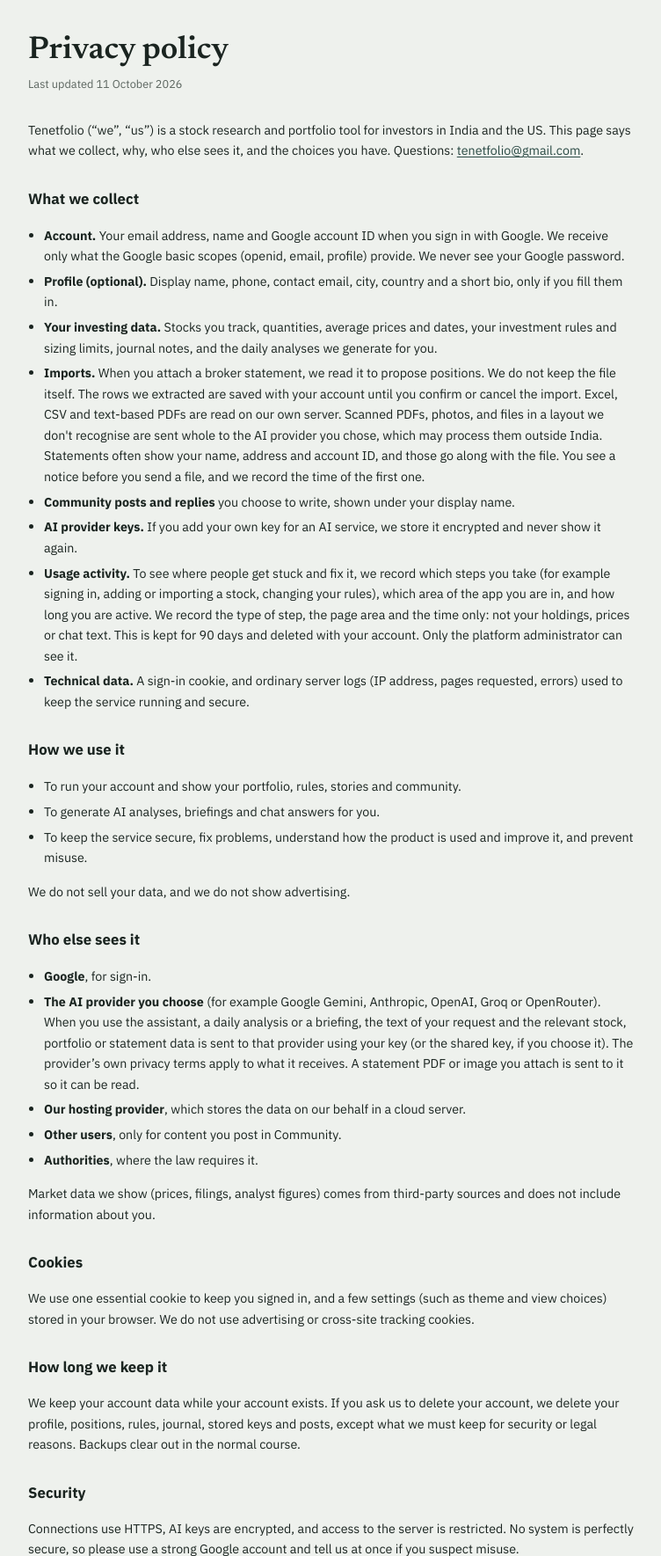
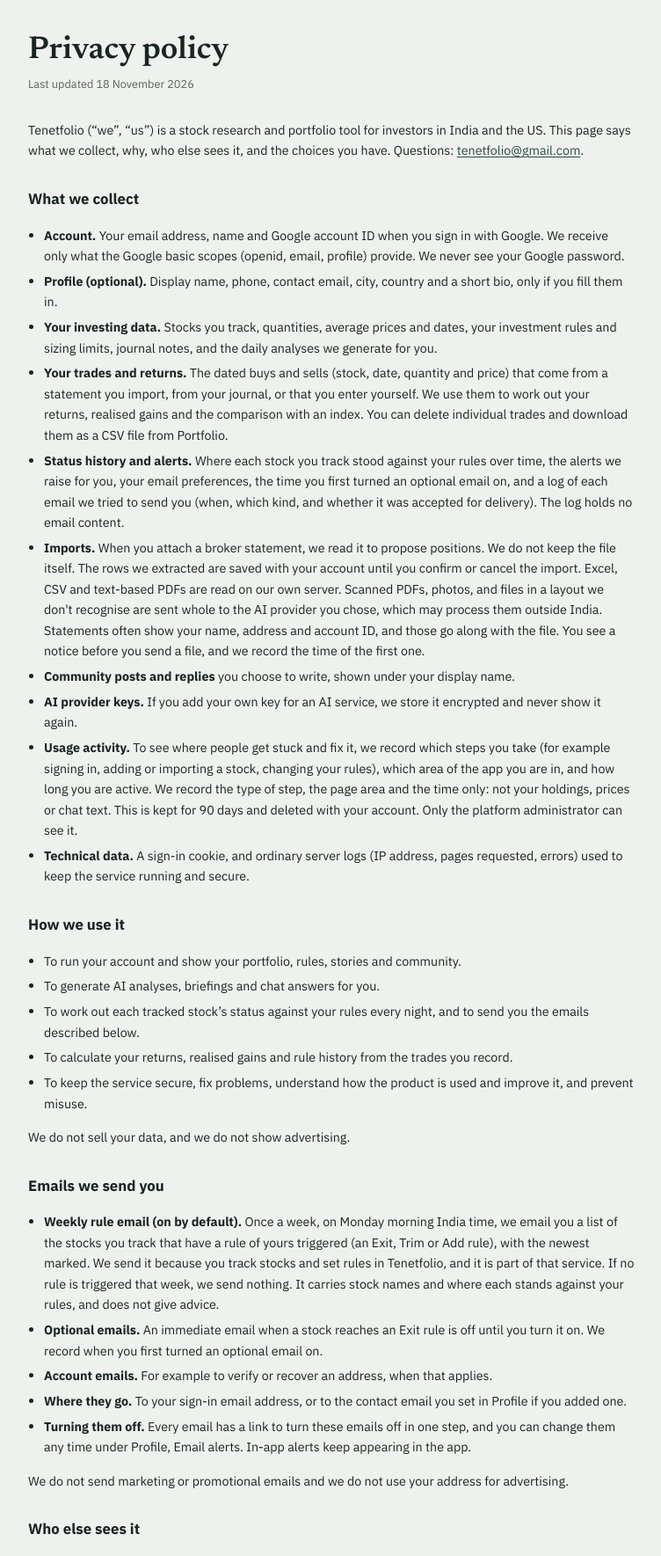
Before and after one commit to jay1752/storyline, a FastAPI app: page /privacy in a window 1280 px wide. Shown: the part 58-1827 px from the top of the page at 88% size, without its empty margins (263-1015 px from the left). Run offline with FastAPI, Linux system fonts and the light colour scheme; some libraries are stand-ins or nearby versions.

Commit message:
Privacy and Terms: emails, trades, returns, history
Privacy: the weekly rule email (on by default, Monday morning India time, only when a rule is triggered, one-step off), optional emails, account emails, where
they go; the new data kept (trades, status history, alerts, preferences, email log without content); Resend as the email provider; what account deletion removes;
self-service deletion and CSV export (the old text said to email us to delete). Terms: alerts are not a monitoring service and may be missed; consent to the
emails; returns exclude fees, taxes and dividends and estimate dates for average-cost holdings; gains by year is not tax advice; rules-over-time, valuation history
and growth figures describe the past; index comparison is not a recommendation. Last updated 18 November 2026. Drafted, not reviewed by a lawyer. 4 guard tests.

Co-Authored-By: Claude Sonnet 5.5 <noreply@anthropic.com>
Claude-Session: https://claude.ai/code/session_01YWMZvDiM3rQ4bVt9fEGBzS

```diff
--- a/app/routes/legal.py
+++ b/app/routes/legal.py
@@ -5,7 +5,7 @@ from fastapi.responses import HTMLResponse
 from app.templates_config import templates
 
 router = APIRouter()
-UPDATED = "11 October 2026"
+UPDATED = "18 November 2026"
 CONTACT = "tenetfolio@gmail.com"
 
 
--- a/app/templates/legal_privacy.html
+++ b/app/templates/legal_privacy.html
@@ -11,6 +11,8 @@
   <li><strong>Account.</strong> Your email address, name and Google account ID when you sign in with Google. We receive only what the Google basic scopes (openid, email, profile) provide. We never see your Google password.</li>
   <li><strong>Profile (optional).</strong> Display name, phone, contact email, city, country and a short bio, only if you fill them in.</li>
   <li><strong>Your investing data.</strong> Stocks you track, quantities, average prices and dates, your investment rules and sizing limits, journal notes, and the daily analyses we generate for you.</li>
+  <li><strong>Your trades and returns.</strong> The dated buys and sells (stock, date, quantity and price) that come from a statement you import, from your journal, or that you enter yourself. We use them to work out your returns, realised gains and the comparison with an index. You can delete individual trades and download them as a CSV file from Portfolio.</li>
+  <li><strong>Status history and alerts.</strong> Where each stock you track stood against your rules over time, the alerts we raise for you, your email preferences, the time you first turned an optional email on, and a log of each email we tried to send you (when, which kind, and whether it was accepted for delivery). The log holds no email content.</li>
   <li><strong>Imports.</strong> When you attach a broker statement, we read it to propose positions. We do not keep the file itself. The rows we extracted are saved with your account until you confirm or cancel the import. Excel, CSV and text-based PDFs are read on our own server. Scanned PDFs, photos, and files in a layout we don't recognise are sent whole to the AI provider you chose, which may process them outside India. Statements often show your name, address and account ID, and those go along with the file. You see a notice before you send a file, and we record the time of the first one.</li>
   <li><strong>Community posts and replies</strong> you choose to write, shown under your display name.</li>
   <li><strong>AI provider keys.</strong> If you add your own key for an AI service, we store it encrypted and never show it again.</li>
@@ -22,15 +24,28 @@
 <ul>
   <li>To run your account and show your portfolio, rules, stories and community.</li>
   <li>To generate AI analyses, briefings and chat answers for you.</li>
+  <li>To work out each tracked stock’s status against your rules every night, and to send you the emails described below.</li>
+  <li>To calculate your returns, realised gains and rule history from the trades you record.</li>
   <li>To keep the service secure, fix problems, understand how the product is used and improve it, and prevent misuse.</li>
 </ul>
 <p>We do not sell your data, and we do not show advertising.</p>
+
+<h2>Emails we send you</h2>
+<ul>
+  <li><strong>Weekly rule email (on by default).</strong> Once a week, on Monday morning India time, we email you a list of the stocks you track that have a rule of yours triggered (an Exit, Trim or Add rule), with the newest marked. We send it because you track stocks and set rules in Tenetfolio, and it is part of that service. If no rule is triggered that week, we send nothing. It carries stock names and where each stands against your rules, and does not give advice.</li>
+  <li><strong>Optional emails.</strong> An immediate email when a stock reaches an Exit rule is off until you turn it on. We record when you first turned an optional email on.</li>
+  <li><strong>Account emails.</strong> For example to verify or recover an address, when that applies.</li>
+  <li><strong>Where they go.</strong> To your sign-in email address, or to the contact email you set in Profile if you added one.</li>
+  <li><strong>Turning them off.</strong> Every email has a link to turn these emails off in one step, and you can change them any time under Profile, Email alerts. In-app alerts keep appearing in the app.</li>
+</ul>
+<p>We do not send marketing or promotional emails and we do not use your address for advertising.</p>
 
 <h2>Who else sees it</h2>
 <ul>
   <li><strong>Google</strong>, for sign-in.</li>
   <li><strong>The AI provider you choose</strong> (for example Google Gemini, Anthropic, OpenAI, Groq or OpenRouter). When you use the assistant, a daily analysis or a briefing, the text of your request and the relevant stock, portfolio or statement data is sent to that provider using your key (or the shared key, if you choose it). The provider’s own privacy terms apply to what it receives. A statement PDF or image you attach is sent to it so it can be read.</li>
   <li><strong>Our hosting provider</strong>, which stores the data on our behalf in a cloud server.</li>
+  <li><strong>Our email delivery provider</strong> (Resend), which receives your email address and the text of each email so that it can deliver it. That text includes the names of stocks you track and their status against your rules.</li>
   <li><strong>Other users</strong>, only for content you post in Community.</li>
   <li><strong>Authorities</strong>, where the law requires it.</li>
 </ul>
@@ -40,7 +55,7 @@
 <p>We use one essential cookie to keep you signed in, and a few settings (such as theme and view choices) stored in your browser. We do not use advertising or cross-site tracking cookies.</p>
 
 <h2>How long we keep it</h2>
-<p>We keep your account data while your account exists. If you ask us to delete your account, we delete your profile, positions, rules, journal, stored keys and posts, except what we must keep for security or legal reasons. Backups clear out in the normal course.</p>
+<p>We keep your account data while your account exists. When you delete your account, we delete your profile, positions, trades, rules, journal, status history, alerts, email preferences, email log, stored keys and posts, except what we must keep for security or legal reasons. Backups clear out in the normal course.</p>
 
 <h2>Security</h2>
 <p>Connections use HTTPS, AI keys are encrypted, and access to the server is restricted. No system is perfectly secure, so please use a strong Google account and tell us at once if you suspect misuse.</p>
@@ -49,7 +64,9 @@
 <ul>
   <li>Edit your profile, rules and positions in the app at any time.</li>
   <li>Remove or replace your AI key in AI settings.</li>
-  <li>Ask us to export or delete your data by emailing <a href="mailto:{{ contact }}">{{ contact }}</a> from the address on your account. We will respond within a reasonable time.</li>
+  <li>Turn the emails off in Profile (Email alerts) or with the link in any email.</li>
+  <li>Delete individual trades, and download your trades and realised gains as CSV files, from Portfolio, Returns and ledger.</li>
+  <li>Delete your account yourself at any time in Profile, Delete my account. For anything else, such as a copy of other data we hold about you, email <a href="mailto:{{ contact }}">{{ contact }}</a> from the address on your account. We will respond within a reasonable time.</li>
 </ul>
 
 <h2>Children</h2>
```
Also changed, not shown: app/templates/legal_terms.html (+11 -1 lines), tests/test_legal_pages.py (added, +36 -0 lines).
